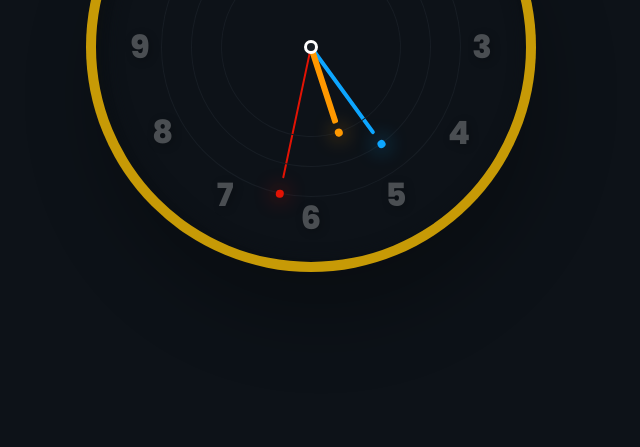
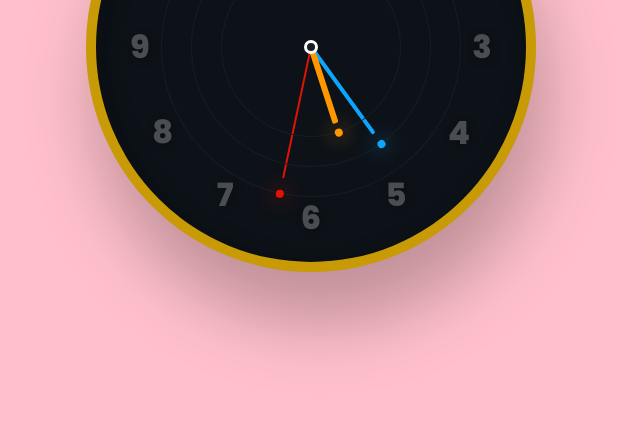
Before and after one commit to otleda/ClockJs, a plain HTML site: page index.html in a window 1280 px wide. Shown: the part 353-800 px from the top of the page, without its empty margins (329-969 px from the left). Drawn offline with Linux system fonts and the light colour scheme.

Commit message:
Update style.css

```diff
--- a/css/style.css
+++ b/css/style.css
@@ -19,7 +19,8 @@ body {
 
     min-height: 100vh;
     font-family: 'Poppins', sans-serif;
-    background: #0d1218;
+    /*background: #0d1218;*/
+    background: pink;
 }
 
 .container {
```
